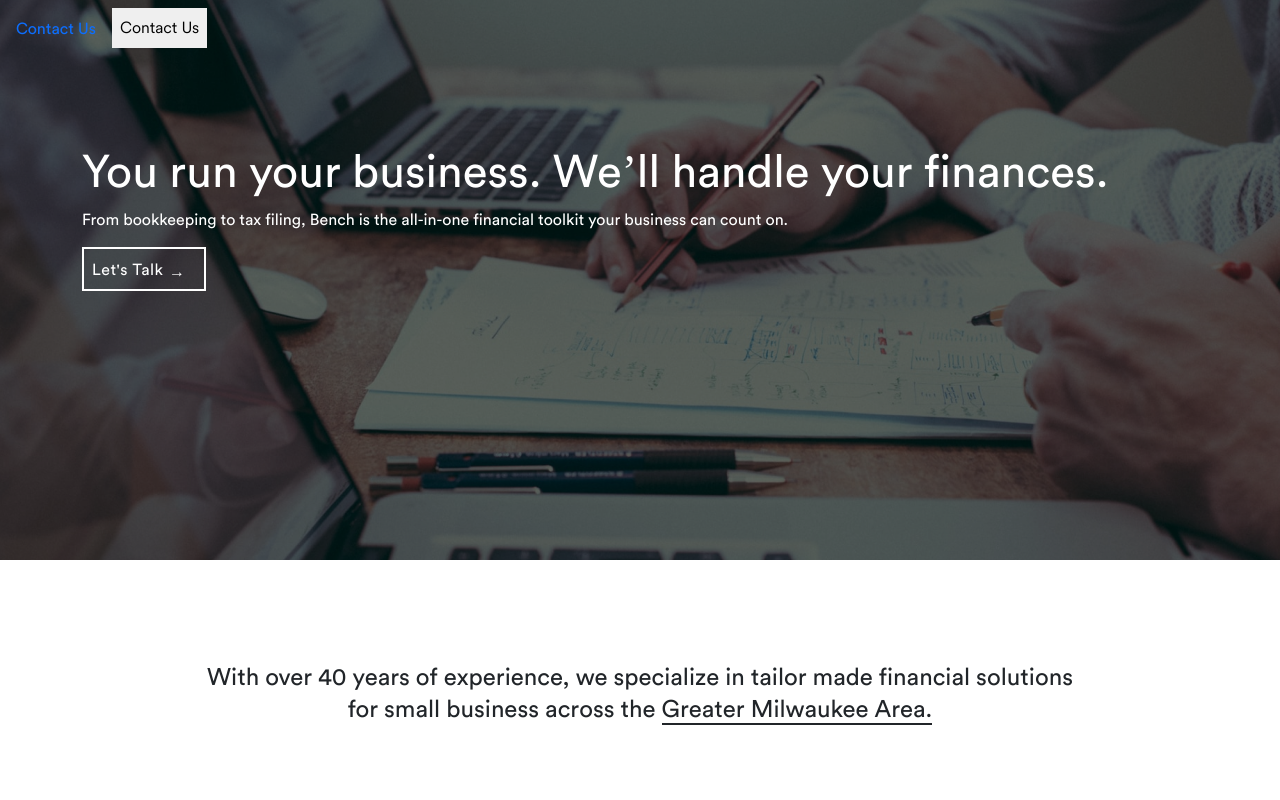
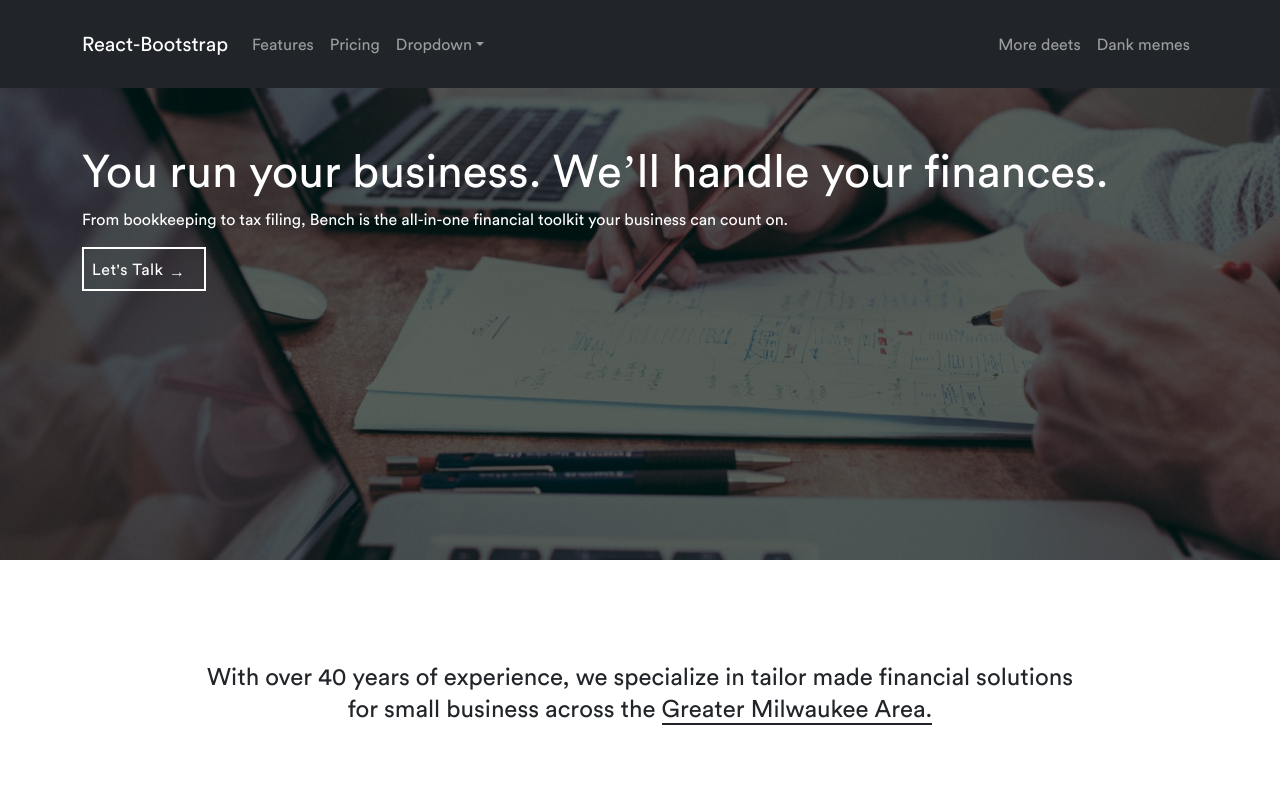
Before and after one commit to greenfieldian/jbtax, a Gatsby site: page / in a window 1280 px wide. Shown: the top 800 px of the page. Built offline with nearby package versions, Linux system fonts and the light colour scheme; Gatsby itself is replaced by a stand-in of ours.

Commit message:
header nav

```diff
--- a/src/components/callToAction.js
+++ b/src/components/callToAction.js
@@ -8,7 +8,7 @@ export default function CalltoAction() {
                 <div className="row mw-1200">
                     <div className="col-sm-12 text-center">
                         <div className="text-wrapper component-main-text">
-                            <h2>Let's start a conversation</h2>
+                            <h2>Let's Start a Conversation</h2>
                             <p>From startup to succession, business leaders and management teams, family members and next generations - We've seen it all. JB Tax is ready to serve your needs, at every stage. How can we help? Let's talk.</p>
                         </div>
                         <div>
--- a/src/components/footer.js
+++ b/src/components/footer.js
@@ -3,7 +3,7 @@ import { Link } from "gatsby"
 
 export default function Footer() {
     return (
-    <footer className="tb-padding">
+    <footer className="footer-padding">
         <div className="container">
           <div className="row text-center">
             <div>
--- a/src/components/header.js
+++ b/src/components/header.js
@@ -1,22 +1,37 @@
 import React from 'react'
 import Nav from 'react-bootstrap/Nav'
+import { Container, Navbar } from 'react-bootstrap';
+import { NavDropdown } from 'react-bootstrap';
 import { Link } from "gatsby"
 
 import 'bootstrap/dist/css/bootstrap.min.css';
 
 export default function Header() {
     return (
-        <Nav
-        activeKey="/home"
-        onSelect={(selectedKey) => alert(`selected ${selectedKey}`)}
-        className="navbar"
-        >
-            <Nav.Item>
-                <Nav.Link href="/home">Contact Us</Nav.Link>
-            </Nav.Item>
-            <Nav.Item>
-                <button><Link>Contact Us</Link></button>
-            </Nav.Item>
-        </Nav>
+        <Navbar collapseOnSelect expand="lg" bg="dark" variant="dark">
+  <Container>
+  <Navbar.Brand href="#home">React-Bootstrap</Navbar.Brand>
+  <Navbar.Toggle aria-controls="responsive-navbar-nav" />
+  <Navbar.Collapse id="responsive-navbar-nav">
+    <Nav className="me-auto">
+      <Nav.Link href="#features">Features</Nav.Link>
+      <Nav.Link href="#pricing">Pricing</Nav.Link>
+      <NavDropdown title="Dropdown" id="collasible-nav-dropdown">
+        <NavDropdown.Item href="#action/3.1">Action</NavDropdown.Item>
+        <NavDropdown.Item href="#action/3.2">Another action</NavDropdown.Item>
+        <NavDropdown.Item href="#action/3.3">Something</NavDropdown.Item>
+        <NavDropdown.Divider />
+        <NavDropdown.Item href="#action/3.4">Separated link</NavDropdown.Item>
+      </NavDropdown>
+    </Nav>
+    <Nav>
+      <Nav.Link href="#deets">More deets</Nav.Link>
+      <Nav.Link eventKey={2} href="#memes">
+        Dank memes
+      </Nav.Link>
+    </Nav>
+  </Navbar.Collapse>
+  </Container>
+</Navbar>
     )
 }
--- a/src/pages/layout.css
+++ b/src/pages/layout.css
@@ -30,7 +30,7 @@ h1 {
 }
 h2 {
     font-weight: 600;
-    font-size: 2.5rem;
+    font-size: 3rem;
 }
 h3 {
     font-size: 2rem;
@@ -135,9 +135,11 @@ ul {
 
 /* Bootstrap */
 .navbar {
-    position: absolute;
-    top: 0;
-    left: 0;
+    padding-top: 1.5rem;
+    padding-bottom: 1.5rem;
+    position: fixed;
+    width: 100%;
+    z-index: 999;
 }
 /* Bootstrap */
 
@@ -155,6 +157,10 @@ ul {
     margin-left: auto;
     margin-right: auto;
 }
+.component-main-text p {
+    font-weight: 600;
+    font-size: 1.4rem;
+}
 /* Newsletter Signup Component */
 
 /* Footer */
@@ -164,6 +170,10 @@ footer {
     max-width: 746px;
     margin-left: auto;
     margin-right: auto;
+}
+.footer-padding {
+    padding-top: 2rem;
+    padding-bottom: 2rem;
 }
 /* Footer */
 
@@ -176,6 +186,7 @@ footer {
 }
 .hero-text-container {
     padding-top: 9rem;
+    padding-bottom: 6rem;
 }
 .call-out h4{
     line-height: 2rem;
@@ -208,7 +219,7 @@ footer {
         padding-top: 4rem;
         padding-bottom: 4rem;
     }
-    .component-main-text p{
+    .component-main-text p {
         line-height: 2rem;
         font-size: 1.325rem;
     }
```
